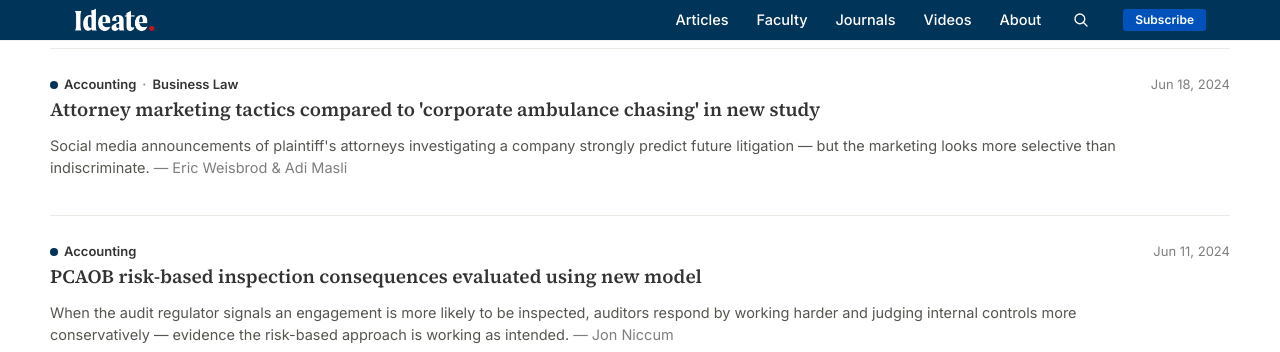
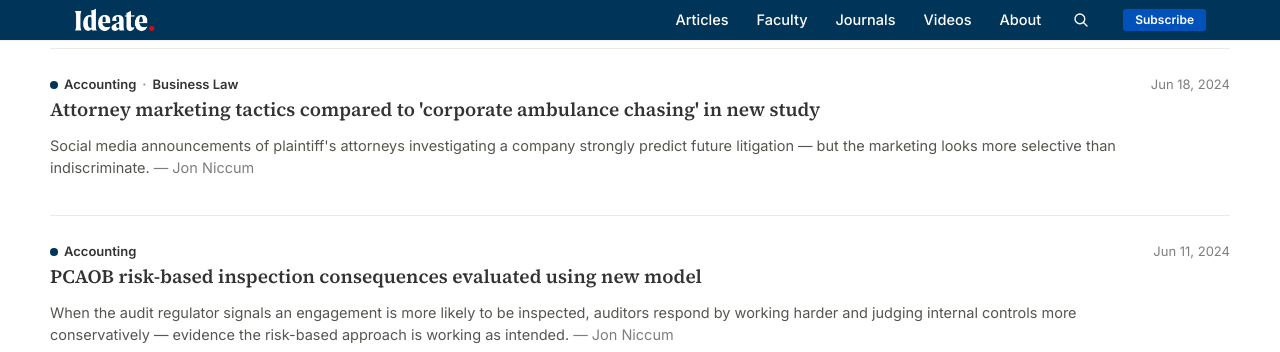
Before and after one commit to KUBschool/ideate, a Jekyll site: the page built from articles.html, in a window 1280 px wide and 900 px high, scrolled down 11686 px. Shown: the top 352 px of the window. Built offline with Jekyll 4.4.1, drawn with Linux system fonts in a browser that asks for light colours.

Commit message:
Update Article “2024-06-18-corporate-ambulance-chasing”

```diff
--- a/_articles/2024-06-18-corporate-ambulance-chasing.md
+++ b/_articles/2024-06-18-corporate-ambulance-chasing.md
@@ -10,7 +10,7 @@ also_topics:
 faculty:
   - eric-weisbrod
   - adi-masli
-byline: Eric Weisbrod & Adi Masli
+byline: Jon Niccum
 date: 2024-06-18
 image: /assets/uploads/injury-lawyer.jpeg
 image_tint: steam
```
